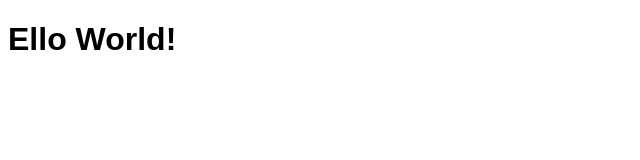
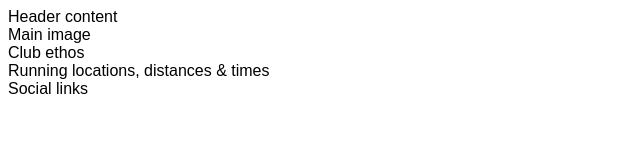
Before and after one commit to sven-cork/love-running, a plain HTML site: page index.html in a window 1280 px wide. Shown: the whole page, without its empty margins (0-640 px from the left). Drawn offline with Linux system fonts and the light colour scheme.

Commit message:
Added structure to website

```diff
--- a/index.html
+++ b/index.html
@@ -11,6 +11,21 @@
     <title>Love Running</title>
 </head>
 <body>
-    <h1>Ello World!</h1>
+    <header>Header content</header>
+
+    <section>
+        Main image
+    </section>
+    <section>
+        Club ethos
+    </section>
+    <section>
+        Running locations, distances & times
+    </section>
+
+    <footer>
+        Social links
+    </footer>
+
 </body>
 </html>
```
